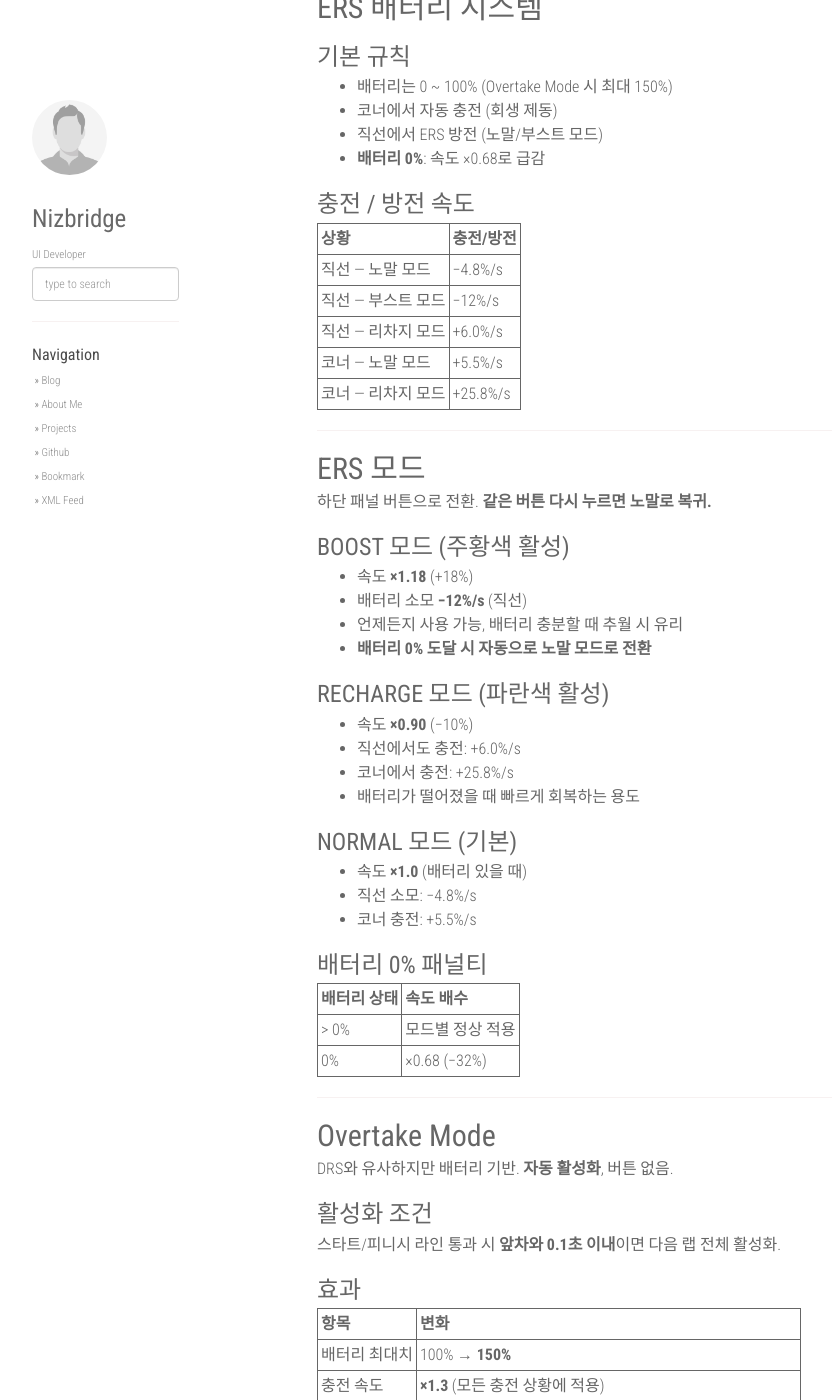
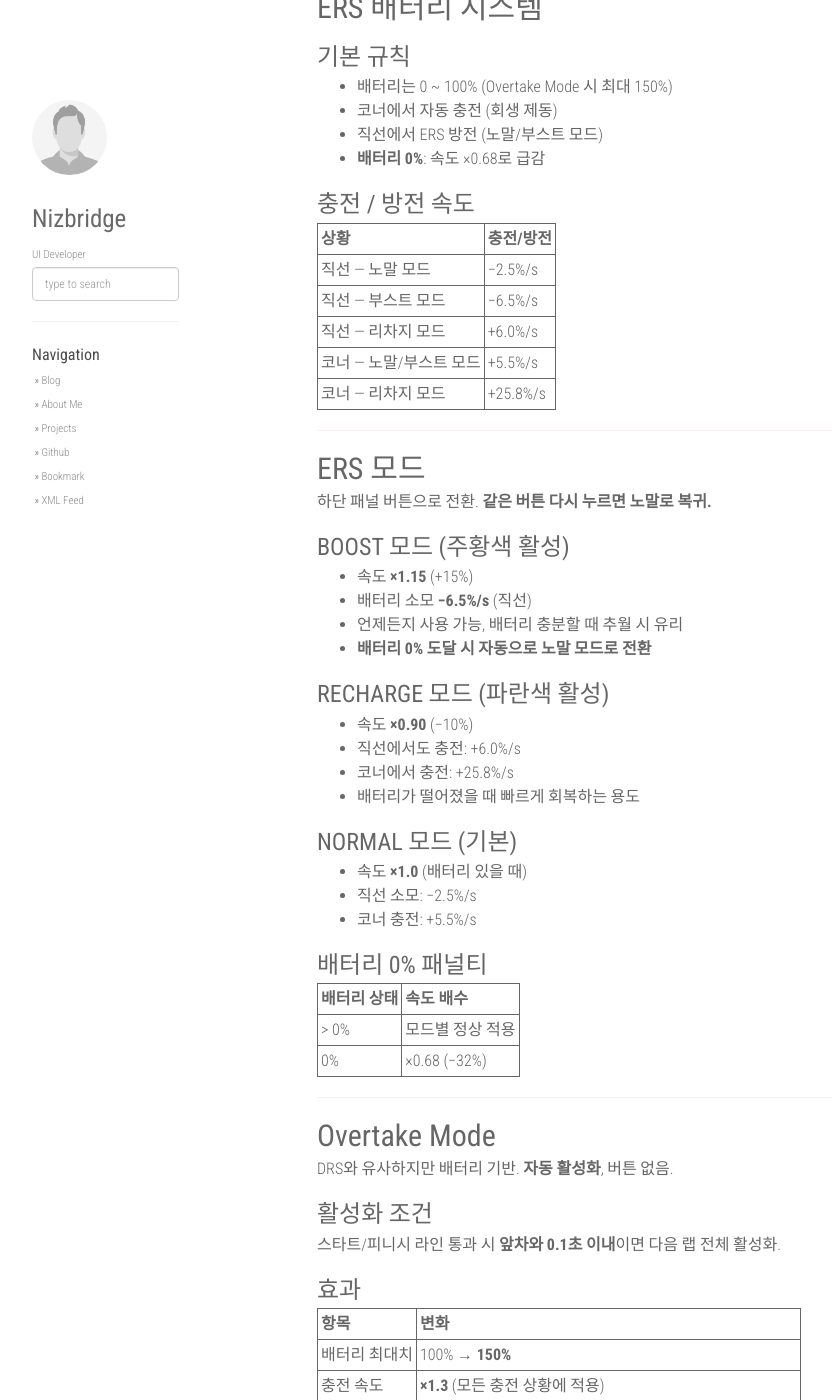
Before and after one commit to nizbridge/nizbridge.github.io, a Jekyll site: the page built from project/sr/README.md, in a window 1280 px wide and 1400 px high, scrolled down 1729 px. Shown: the whole window, without its empty margins (53-885 px from the left). Built offline with Jekyll 4.4.1, drawn with Linux system fonts in a browser that asks for light colours; nearby versions of some CDN libraries; some web fonts are replaced; our own code applies the rules of GitHub Pages for plain Markdown files.

Commit message:
SR update.

```diff
--- a/project/sr/README.md
+++ b/project/sr/README.md
@@ -92,10 +92,10 @@ tireFactor = freshSpd - (tireWear/100) × (freshSpd - wornSpd)
 
 | 상황 | 충전/방전 |
 |------|---------|
-| 직선 — 노말 모드 | −4.8%/s |
-| 직선 — 부스트 모드 | −12%/s |
+| 직선 — 노말 모드 | −2.5%/s |
+| 직선 — 부스트 모드 | −6.5%/s |
 | 직선 — 리차지 모드 | +6.0%/s |
-| 코너 — 노말 모드 | +5.5%/s |
+| 코너 — 노말/부스트 모드 | +5.5%/s |
 | 코너 — 리차지 모드 | +25.8%/s |
 
 ---
@@ -106,8 +106,8 @@ tireFactor = freshSpd - (tireWear/100) × (freshSpd - wornSpd)
 
 ### BOOST 모드 (주황색 활성)
 
-- 속도 **×1.18** (+18%)
-- 배터리 소모 **−12%/s** (직선)
+- 속도 **×1.15** (+15%)
+- 배터리 소모 **−6.5%/s** (직선)
 - 언제든지 사용 가능, 배터리 충분할 때 추월 시 유리
 - **배터리 0% 도달 시 자동으로 노말 모드로 전환**
 
@@ -121,7 +121,7 @@ tireFactor = freshSpd - (tireWear/100) × (freshSpd - wornSpd)
 ### NORMAL 모드 (기본)
 
 - 속도 **×1.0** (배터리 있을 때)
-- 직선 소모: −4.8%/s
+- 직선 소모: −2.5%/s
 - 코너 충전: +5.5%/s
 
 ### 배터리 0% 패널티
@@ -183,8 +183,8 @@ PIT_TIME_MAX   = 6
 // 배터리
 BAT_MAX        = 100
 BAT_MAX_OT     = 150  // Overtake Mode 시
-BAT_DRAIN_NORM = 4.8  // %/s 직선 노말
-BAT_DRAIN_BOOST= 12   // %/s 직선 부스트
+BAT_DRAIN_NORM = 2.5  // %/s 직선 노말
+BAT_DRAIN_BOOST= 6.5  // %/s 직선 부스트
 BAT_REGEN_COR  = 5.5  // %/s 코너 자연충전
 BAT_REGEN_RCH_S= 6.0  // %/s 직선 리차지
 BAT_REGEN_RCH_C= 25.8 // %/s 코너 리차지
--- a/project/sr/index.html
+++ b/project/sr/index.html
@@ -59,12 +59,13 @@
             <div class="pit-tire-btns">
               <button class="pit-tire-btn" data-compound="S" style="--tc:#FF3333" onclick="selectPitTire('S')">S 소프트</button>
               <button class="pit-tire-btn" data-compound="M" style="--tc:#FFD700" onclick="selectPitTire('M')">M 미디엄</button>
-              <button class="pit-tire-btn" data-compound="H" style="--tc:#D8D8D8;color:#222" onclick="selectPitTire('H')">H 하드</button>
+              <button class="pit-tire-btn" data-compound="H" style="--tc:#D8D8D8" onclick="selectPitTire('H')">H 하드</button>
             </div>
             <button class="pit-cancel-btn" onclick="cancelPit()">취소</button>
           </div>
         </div>
 
+        <div class="lap-timer-live" id="lap-timer-live">0:00.00</div>
         <div class="lap-overlay" id="lap-overlay">
           <div class="fl-box" id="fl-box">
             <span class="fl-box-label">FASTEST LAP</span>
```
Also changed, not shown: project/sr/css/r.css (+33 -0 lines), project/sr/js/r.js (+68 -20 lines).
